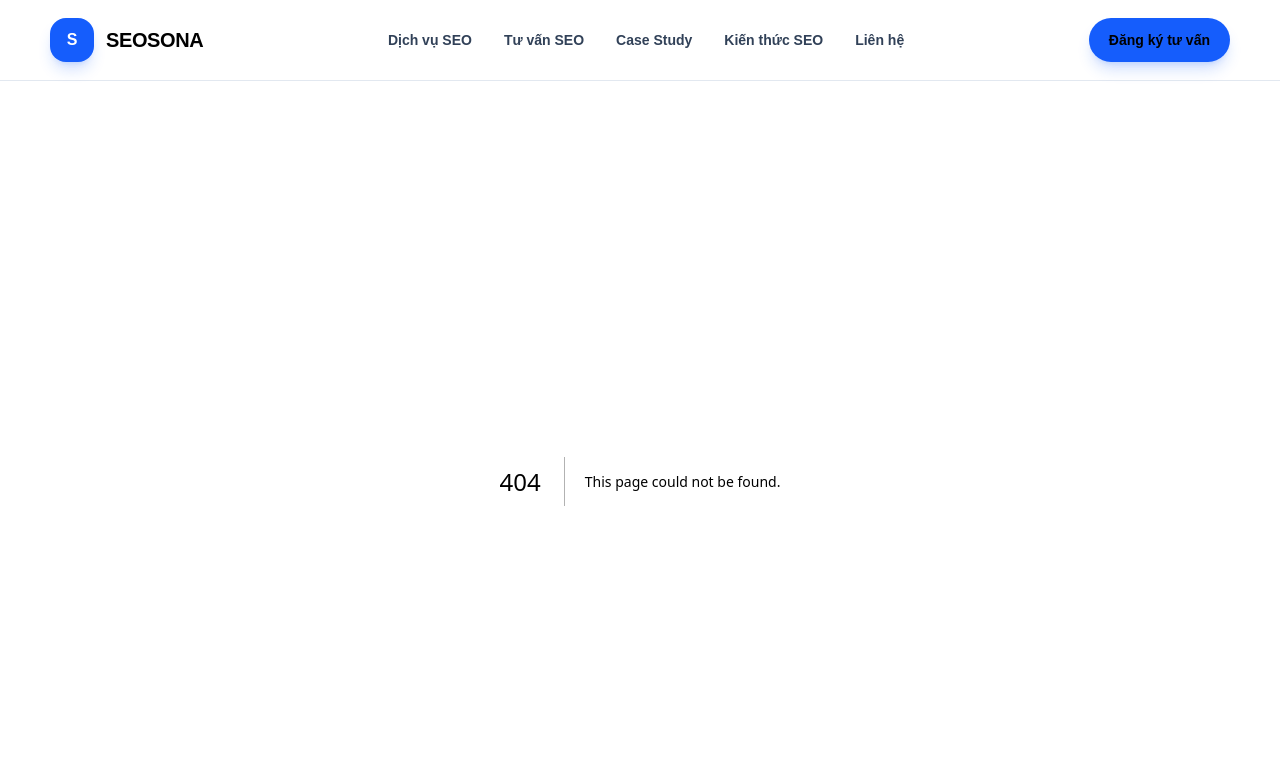
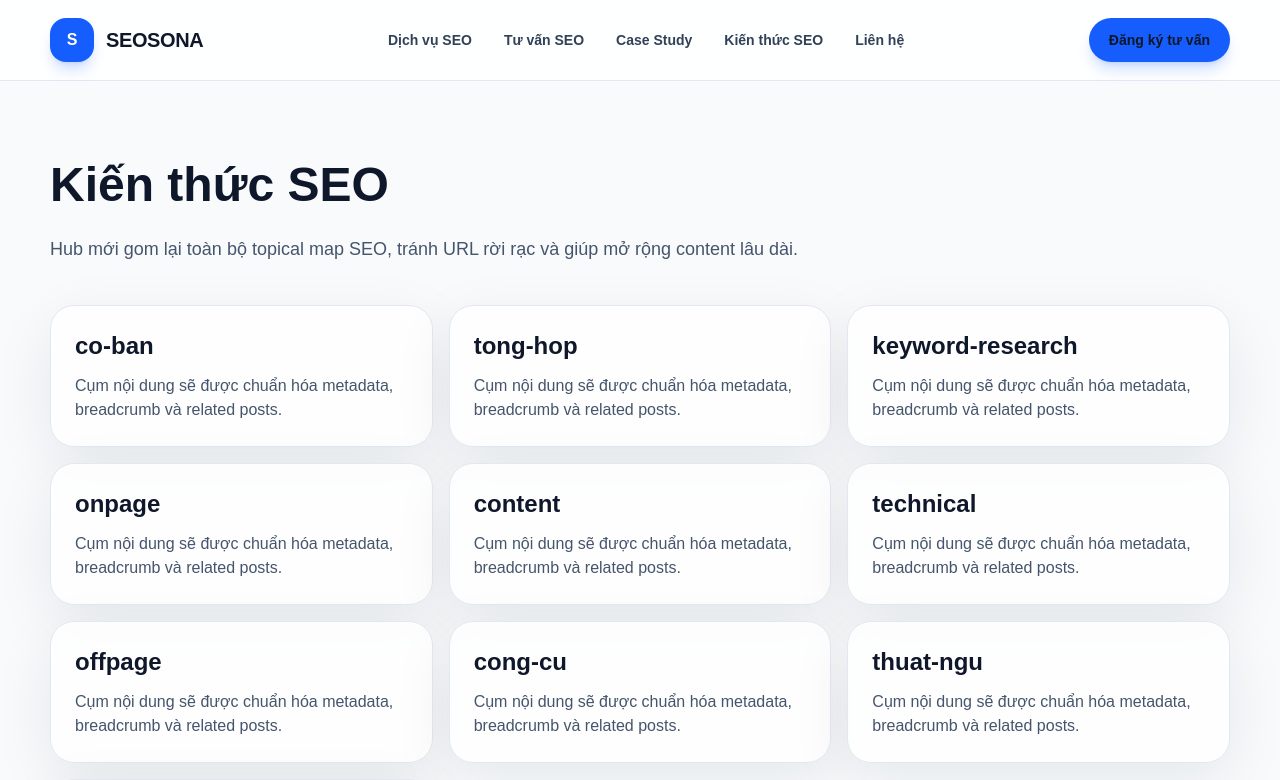
Before and after one commit to LongLeo287/SEOSONA, a Next.js app: page /seo in a window 1280 px wide. Before the commit this address had no page. Shown: the top 780 px of the page. Built offline with nearby package versions, Linux system fonts and the light colour scheme.

Commit message:
feat: add SEO knowledge hub

```diff
--- /dev/null
+++ b/app/seo/page.tsx
@@ -0,0 +1,27 @@
+import type { Metadata } from "next";
+
+export const metadata: Metadata = {
+  title: "Kiến thức SEO",
+  description: "Thư viện kiến thức SEO: cơ bản, technical, onpage, content, offpage, keyword research, công cụ và thuật toán Google."
+};
+
+const hubs = ["co-ban", "tong-hop", "keyword-research", "onpage", "content", "technical", "offpage", "cong-cu", "thuat-ngu", "thuat-toan-google"];
+
+export default function Page() {
+  return (
+    <main className="container py-20">
+      <h1 className="text-5xl font-black">Kiến thức SEO</h1>
+      <p className="mt-6 max-w-3xl text-lg leading-8 text-slate-600">
+        Hub mới gom lại toàn bộ topical map SEO, tránh URL rời rạc và giúp mở rộng content lâu dài.
+      </p>
+      <div className="mt-10 grid gap-4 md:grid-cols-2 lg:grid-cols-3">
+        {hubs.map((hub) => (
+          <div key={hub} className="card p-6">
+            <h2 className="text-2xl font-black">{hub}</h2>
+            <p className="mt-3 text-slate-600">Cụm nội dung sẽ được chuẩn hóa metadata, breadcrumb và related posts.</p>
+          </div>
+        ))}
+      </div>
+    </main>
+  );
+}
```
